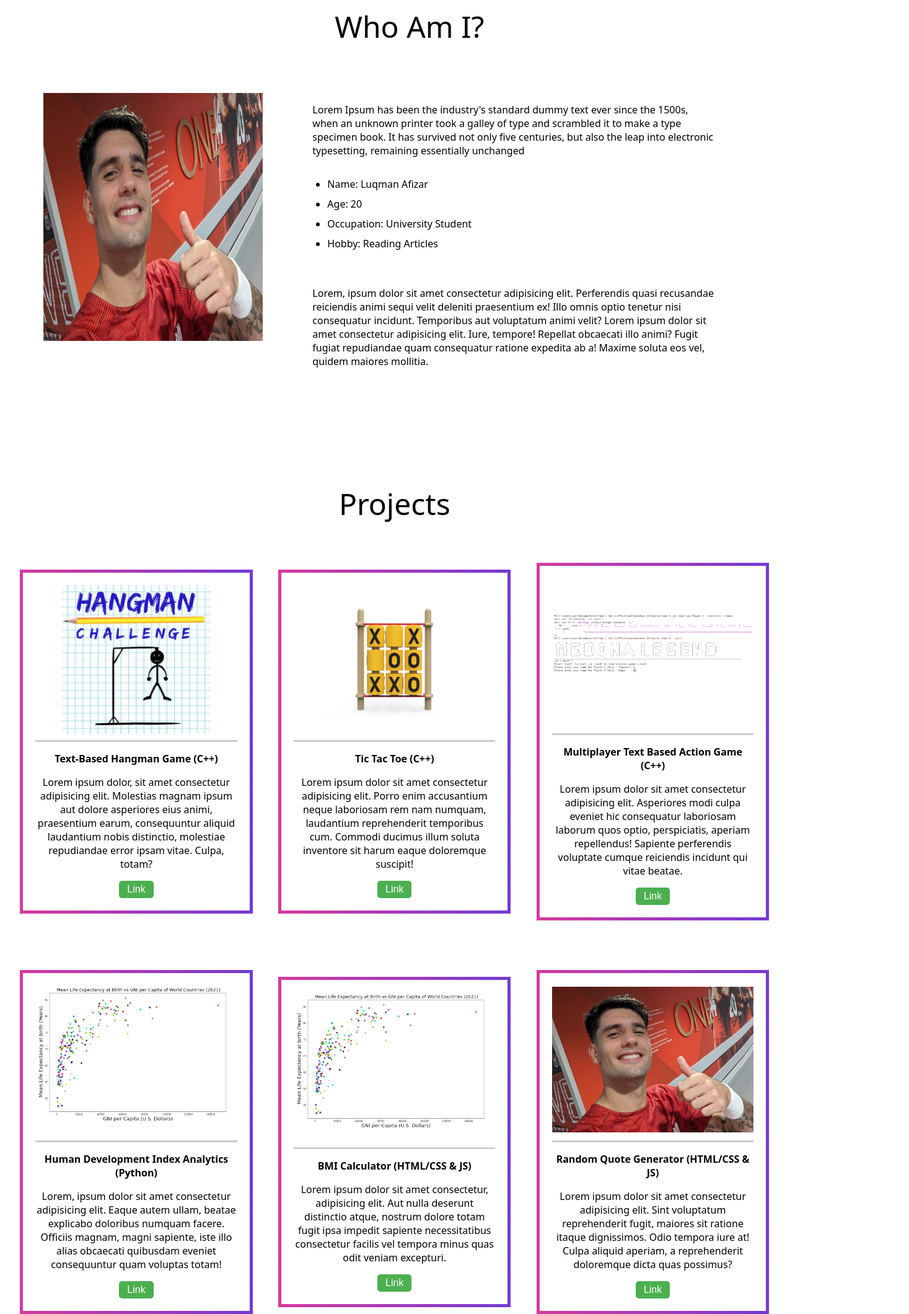
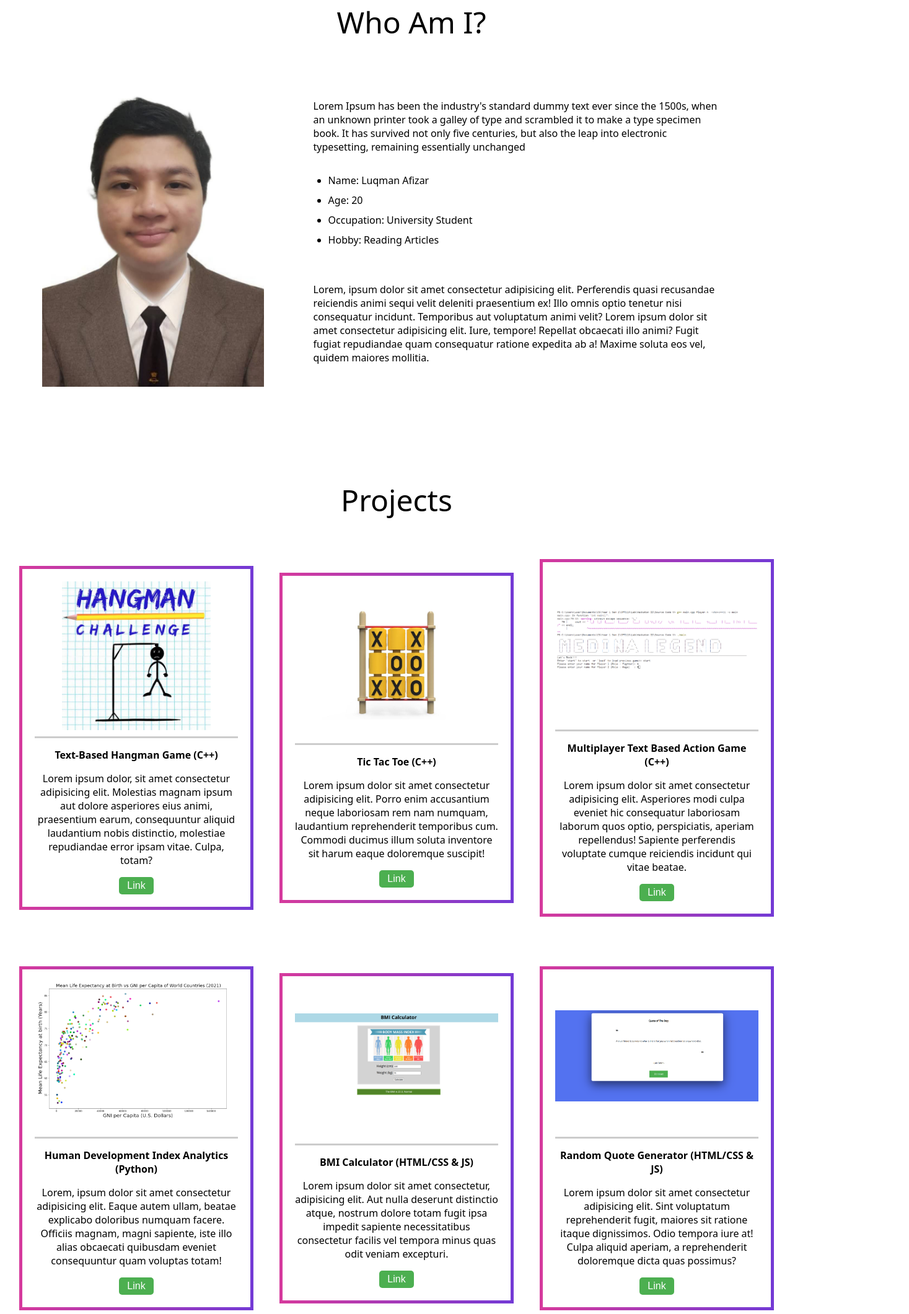
Before and after one commit to LuqmanMC305/my-portfolio, a plain HTML site: page index.html in a window 1280 px wide. Shown: the part 909-3029 px from the top of the page at 62% size, 1467 px wide, since content can reach past the window. Drawn offline with Linux system fonts and the light colour scheme.

Commit message:
Added my pfp and fixed margin errors

```diff
--- a/index.html
+++ b/index.html
@@ -32,7 +32,7 @@
     <section class="about" id="about">
         <div class="aboutContainer">
             <h1 class="aboutTitle">Who Am I?</h1>
-            <img src="/images/szoboslai.jpeg" class="aboutImage">
+            <img src="/images/mypfp.jpg" class="aboutImage">
             <div class="descTopContainer">
                 <p class="aboutDescTop">Lorem Ipsum has been the industry's standard dummy text ever since the 1500s, when an unknown printer took a galley of type and scrambled it to make a type specimen book. It has survived not only five centuries, but also the leap into electronic typesetting, remaining essentially unchanged</p>
             </div>
@@ -96,7 +96,7 @@
             </div>
             <div class="flexItem">
                 <div class="imageContainer">
-                    <img class="flexImage" src="/images/analytics.png">
+                    <img class="flexImage" src="/images/bmi.png">
                 </div>
                 <p class="projectName">BMI Calculator (HTML/CSS & JS)</p>
                 <p>Lorem ipsum dolor sit amet consectetur, adipisicing elit. Aut nulla deserunt distinctio atque, nostrum dolore totam fugit ipsa impedit sapiente necessitatibus consectetur facilis vel tempora minus quas odit veniam excepturi.</p>
@@ -106,7 +106,7 @@
             </div>
             <div class="flexItem">
                 <div class="imageContainer">
-                    <img class="flexImage" src="/images/szoboslai.jpeg">
+                    <img class="flexImage" src="/images/randomquotes.png">
                 </div>
                 <p class="projectName">Random Quote Generator (HTML/CSS & JS)</p>
                 <p>Lorem ipsum dolor sit amet consectetur adipisicing elit. Sint voluptatum reprehenderit fugit, maiores sit ratione itaque dignissimos. Odio tempora iure at! Culpa aliquid aperiam, a reprehenderit doloremque dicta quas possimus?</p>
--- a/style.css
+++ b/style.css
@@ -1,5 +1,7 @@
 body{
-    margin-left: 0.1rem;
+    margin: 0;
+    padding: 0;
+    overflow-x: hidden;
 }
 .list li{
     font-family: Helvetica, Arial;
@@ -69,7 +71,7 @@ nav a{
     float: left;
     margin-top: 1rem;
     margin-right: 4rem;
-    height: 50vh;
+    height: 60vh;
 
 }
 
@@ -184,7 +186,7 @@ input{
     color: white;
 }
 
-.contactBar{
+.contactBar {
     margin-top: 3rem;
     display: flex;
     flex-direction: column;
@@ -195,8 +197,7 @@ input{
     align-items: center;
     justify-content: center;
     margin-bottom: -0.5rem;
-    width: 91.57rem;
-
+    width: 100%;
 }
 
 .contactBar .barIcon{
```
Also changed, not shown: images/bmi.png (added), images/mypfp.jpg (added), images/randomquotes.png (added).
